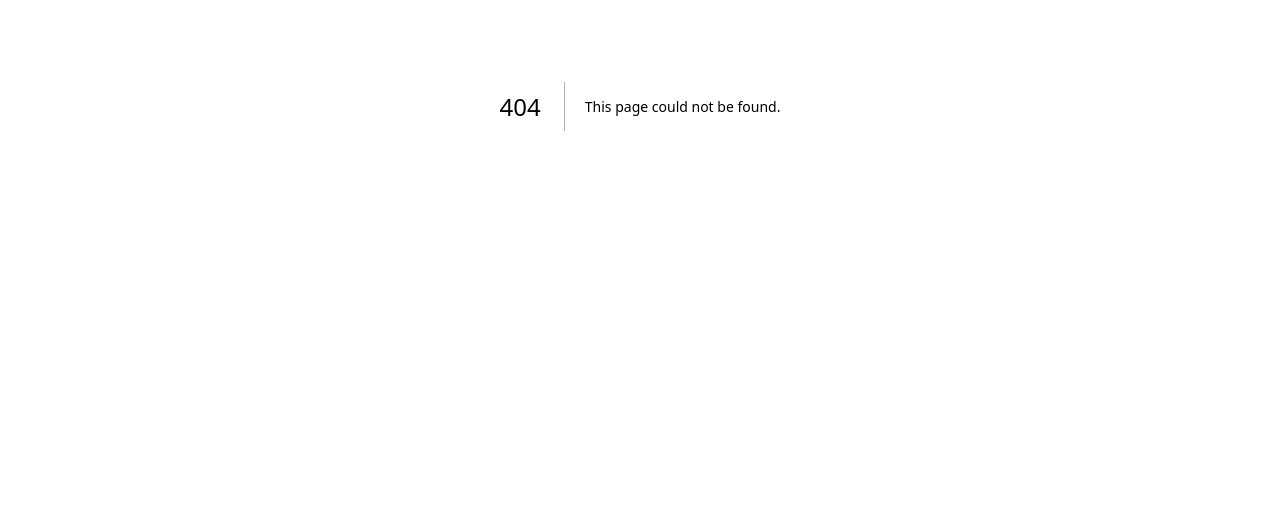
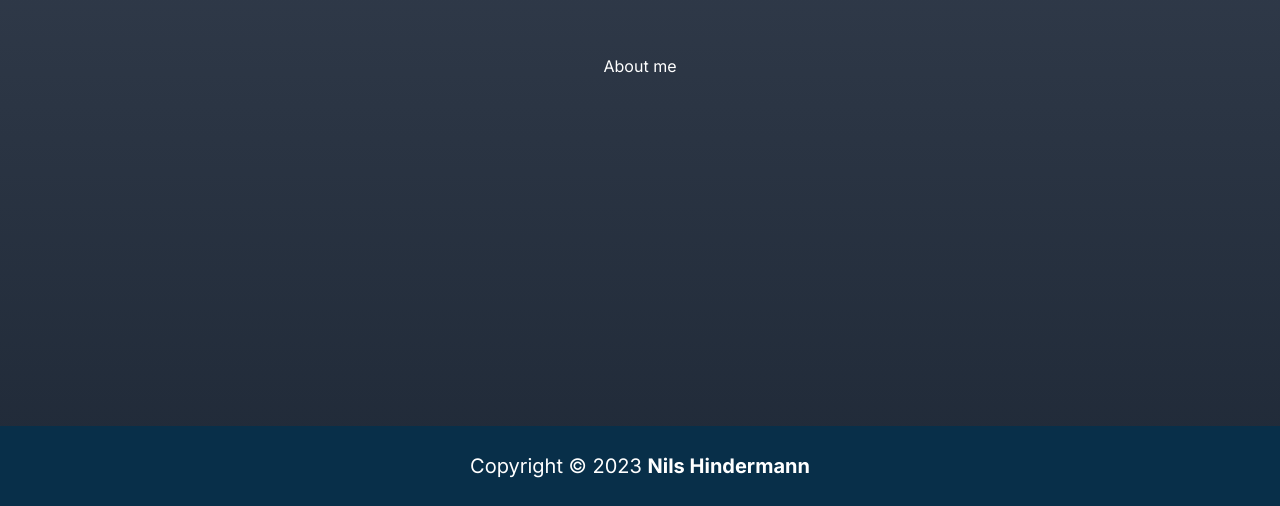
Before and after one commit to nilshindermann/nilsh.ch, a Next.js app: page /about in a window 1280 px wide. Before the commit this address had no page. Shown: the part 294-800 px from the top of the page. Built offline with nearby package versions, Linux system fonts and the light colour scheme.

Commit message:
add Footer and some improvements
implemented Navbar but it is hidden

```diff
--- /dev/null
+++ b/app/about/page.tsx
@@ -0,0 +1,11 @@
+import { Metadata } from 'next';
+import React, { ReactElement } from 'react';
+
+export const metadata: Metadata = {
+    title: 'About me - Nils Hindermann',
+    description: 'Find out more about Nils Hindermann',
+};
+
+export default function AboutPage(): ReactElement {
+    return <h1>About me</h1>;
+}
--- a/app/layout.tsx
+++ b/app/layout.tsx
@@ -1,5 +1,7 @@
 import './globals.css';
 
+import Footer from '@/components/Footer';
+import Navbar from '@/components/Navbar';
 import type { Metadata } from 'next';
 import { Inter } from 'next/font/google';
 import React, { ReactElement } from 'react';
@@ -18,7 +20,15 @@ export default function RootLayout({
 }): ReactElement {
     return (
         <html lang="en">
-            <body className={inter.className}>{children}</body>
+            <body className={inter.className}>
+                <div className="flex min-h-screen flex-col">
+                    <Navbar />
+                    <main className="flex flex-1 flex-col items-center justify-center p-16 text-center">
+                        {children}
+                    </main>
+                    <Footer />
+                </div>
+            </body>
         </html>
     );
 }
--- a/app/page.tsx
+++ b/app/page.tsx
@@ -26,7 +26,7 @@ export default function Home(): ReactElement {
     ];
 
     return (
-        <main className="flex min-h-screen flex-col items-center justify-center p-24 text-center">
+        <>
             <h1 className="font-sans text-4xl font-bold text-sky-400 md:text-6xl">
                 Nils Hindermann
             </h1>
@@ -48,8 +48,7 @@ export default function Home(): ReactElement {
                 </Link>
                 .
             </p>
-            <p className="mt-8 text-xl">
-                <ul className="m-0 p-0">
+            <ul className="mt-8 p-0 text-xl">
                 {socialMediaLinks.map((link) => (
                     <li
                         key={link.url}
@@ -65,7 +64,6 @@ export default function Home(): ReactElement {
                     </li>
                 ))}
             </ul>
-            </p>
-        </main>
+        </>
     );
 }
--- /dev/null
+++ b/components/Footer.tsx
@@ -0,0 +1,12 @@
+import { ReactElement } from 'react';
+
+export default function Footer(): ReactElement {
+    return (
+        <div className="flex h-20 flex-shrink-0 items-center justify-center bg-sky-950 text-center">
+            <p className="text-xl">
+                Copyright &copy; 2023{' '}
+                <span className="font-bold">Nils Hindermann</span>
+            </p>
+        </div>
+    );
+}
--- /dev/null
+++ b/components/Navbar.tsx
@@ -0,0 +1,42 @@
+'use client';
+
+import Link from 'next/link';
+import { usePathname } from 'next/navigation';
+import React, { ReactElement } from 'react';
+
+const links: { url: string; displayName: string }[] = [
+    {
+        url: '/',
+        displayName: 'Home',
+    },
+    {
+        url: '/about',
+        displayName: 'About',
+    },
+];
+
+export default function Navbar(): ReactElement {
+    const pathname = usePathname();
+
+    return (
+        <nav className="hidden h-20 items-center justify-center bg-sky-950 text-center">
+            <ul className="p-0 text-xl">
+                {links.map((link) => (
+                    <li
+                        key={link.url}
+                        className="mb-3 last:mb-0 lg:m-3 lg:inline"
+                    >
+                        <Link
+                            href={link.url}
+                            className={`text-white transition-colors hover:text-sky-400 ${
+                                pathname === link.url ? 'font-bold' : ''
+                            }`}
+                        >
+                            {link.displayName}
+                        </Link>
+                    </li>
+                ))}
+            </ul>
+        </nav>
+    );
+}
--- a/package.json
+++ b/package.json
@@ -1,6 +1,6 @@
 {
     "name": "nilsh.ch",
-    "version": "0.1.0",
+    "version": "0.2.0",
     "private": true,
     "scripts": {
         "dev": "next dev",
```
Lines whose indentation alone changed are shown as unchanged.
